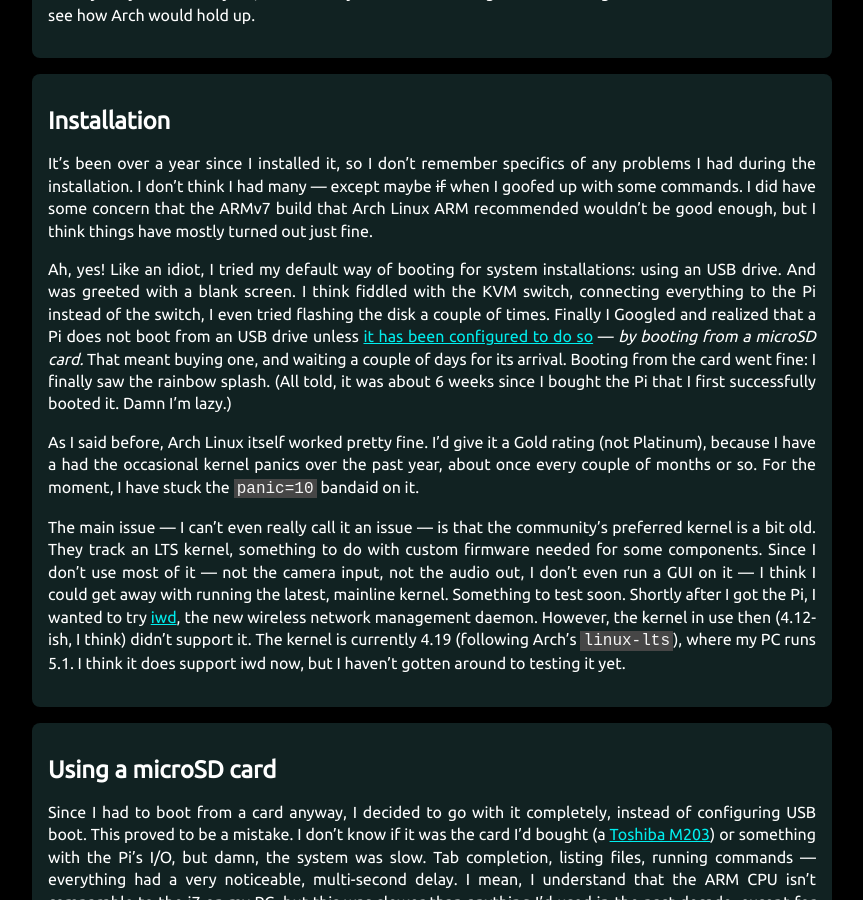
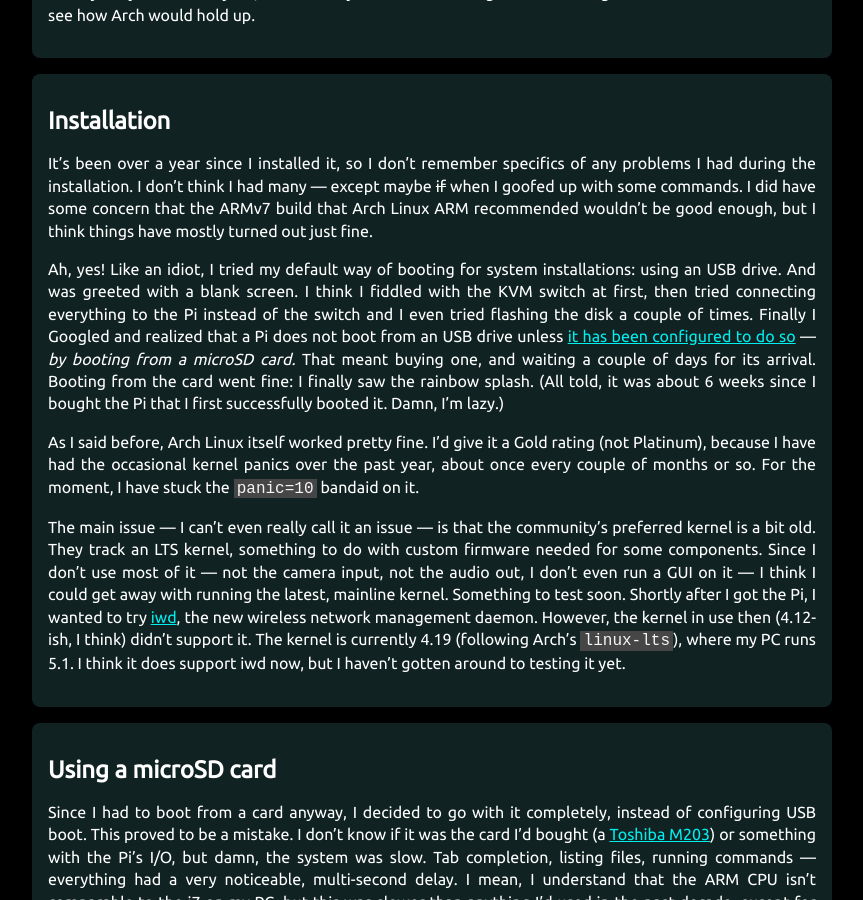
Before and after one commit to muru/muru.github.io, a Jekyll site: the page built from _posts/2019-06-30-poking-pi.md, in a window 1280 px wide and 900 px high, scrolled down 853 px. Shown: the whole window, without its empty margins (208-1071 px from the left). Built offline with Jekyll 4.4.1, drawn with Linux system fonts in a browser that asks for light colours.

Commit message:
Typos in 2019-06-30-poking-pi.md

```diff
--- a/_posts/2019-06-30-poking-pi.md
+++ b/_posts/2019-06-30-poking-pi.md
@@ -47,16 +47,16 @@ things have mostly turned out just fine.
 
 Ah, yes! Like an idiot, I tried my default way of booting for system
 installations: using an USB drive. And was greeted with a blank screen. I think
-fiddled with the KVM switch, connecting everything to the Pi instead of the
-switch, I even tried flashing the disk a couple of times. Finally I Googled and
+I fiddled with the KVM switch at first, then tried connecting everything to the Pi instead of the
+switch and I even tried flashing the disk a couple of times. Finally I Googled and
 realized that a Pi does not boot from an USB drive unless [it has been
 configured to do so][usb-boot] --- *by booting from a microSD card.* That meant
 buying one, and waiting a couple of days for its arrival.  Booting from the card
 went fine: I finally saw the rainbow splash. (All told, it was about 6 weeks
-since I bought the Pi that I first successfully booted it. Damn I'm lazy.)
+since I bought the Pi that I first successfully booted it. Damn, I'm lazy.)
 
 As I said before, Arch Linux itself worked pretty fine. I'd give it a Gold
-rating (not Platinum), because I have a had the occasional kernel panics over
+rating (not Platinum), because I have had the occasional kernel panics over
 the past year, about once every couple of months or so. For the moment, I have
 stuck the `panic=10` bandaid on it.
 
```
